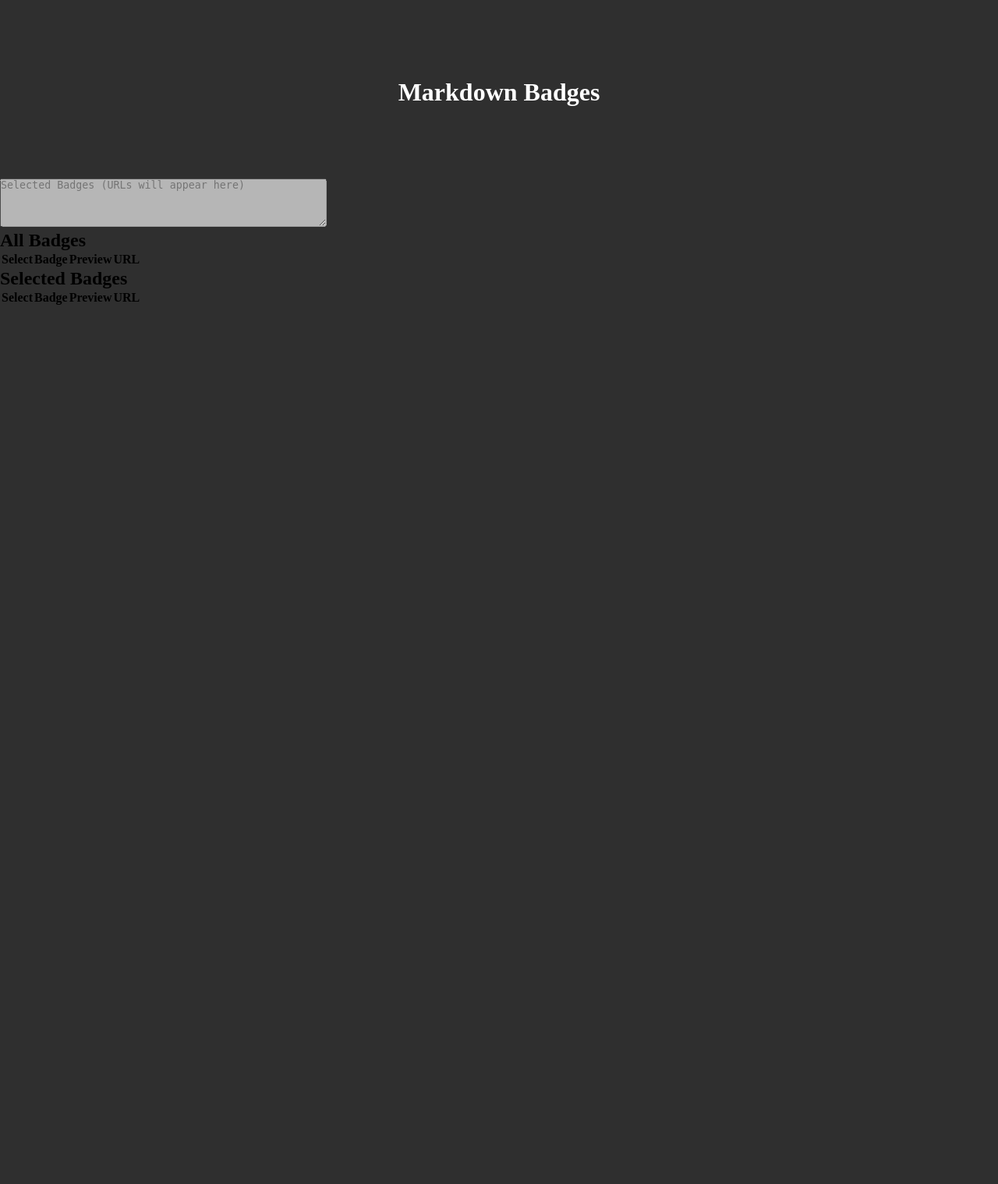
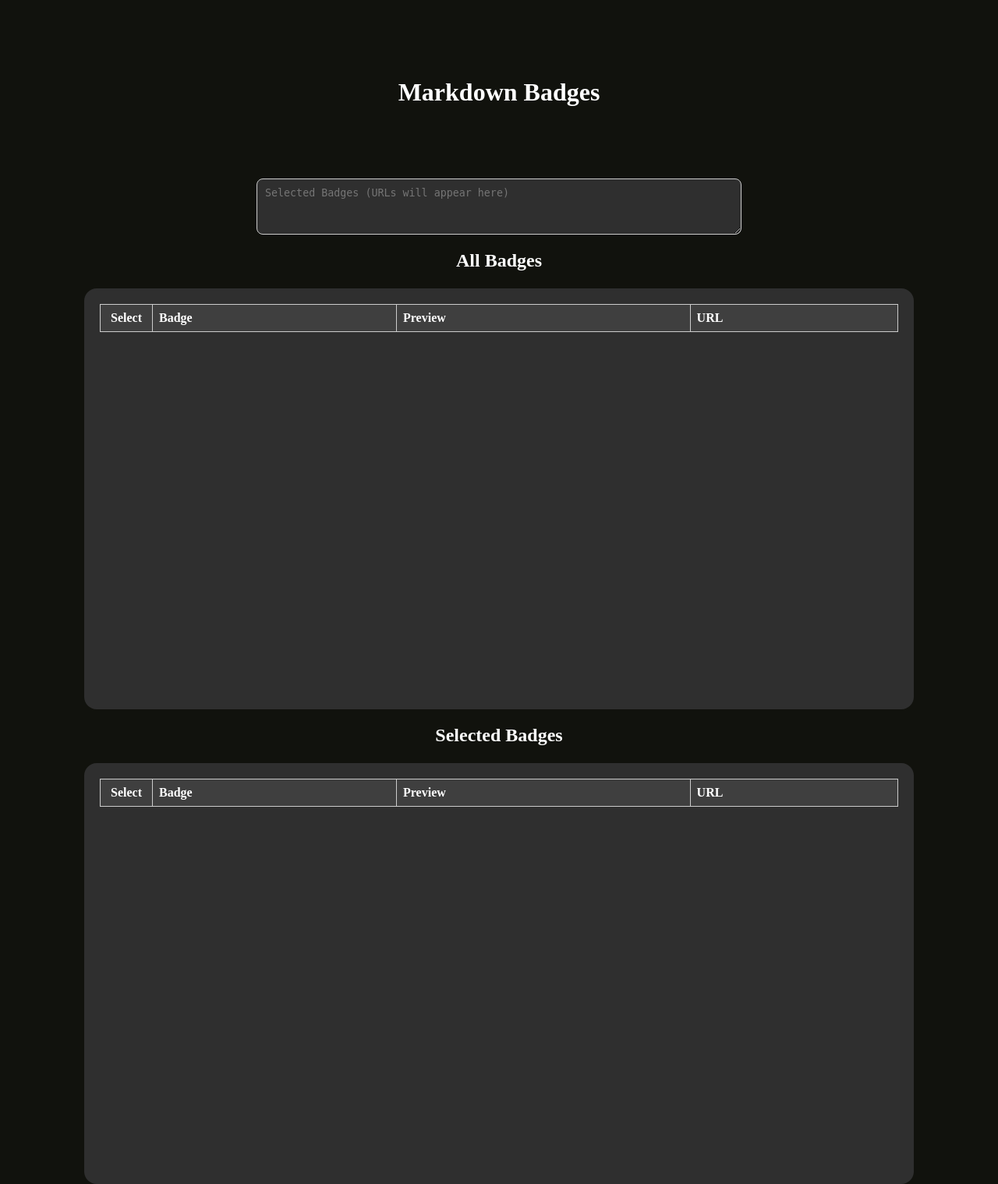
Before and after one commit to Jukelyn/markdown-badge-site, a Flask app: template templates/index.html in a window 1280 px wide. Shown: the whole page at 78% size. Before the commit the page ends 391 px from the top, so only its background shows below. Run offline with Flask 3, Linux system fonts and the light colour scheme; the template is opened without the code that fills it, so the values that code supplies are empty.

Commit message:
Added CSS Styling

```diff
--- /dev/null
+++ b/static/css/basics.css
@@ -0,0 +1,24 @@
+* {
+    margin: 0;
+    padding: 0;
+}
+
+body, html {
+    background: #11120D;
+}
+
+h1 {
+    margin: 100px auto;
+    text-align: center;
+    width: auto;
+    height: 29px;
+    color: white;
+}
+
+h2 {
+    margin: 20px auto;
+    text-align: center;
+    width: auto;
+    height: 29px;
+    color: white;
+}
--- /dev/null
+++ b/static/css/containers.css
@@ -0,0 +1,10 @@
+.badgeContainer {
+    background: #2f2f2f;
+    width: 80%;
+    max-width: 90%;
+    margin: 0 auto;
+    padding: 20px;
+    border-radius: 16px;
+    height: 500px;
+    overflow-y: auto;
+}
--- a/static/css/index.css
+++ b/static/css/index.css
@@ -1,16 +1,5 @@
-* {
-    margin: 0;
-    padding: 0;
-}
-
-body, html, .container {
-    background: #2f2f2f;
-}
-
-h1 {
-    margin: 100px auto;
-    text-align: center;
-    width: auto;
-    height: 29px;
-    color: white;
-}
+@import url("/static/css/basics.css");
+@import url("/static/css/links.css");
+@import url("/static/css/containers.css");
+@import url("/static/css/table.css");
+@import url("/static/css/textarea.css");
--- /dev/null
+++ b/static/css/links.css
@@ -0,0 +1,3 @@
+a:link, a:visited, a:active {
+    color: unset;
+}
--- /dev/null
+++ b/static/css/table.css
@@ -0,0 +1,28 @@
+.myTable {
+    color: #fff;
+    width: 100%;
+    border-collapse: collapse;
+    table-layout: auto;
+}
+
+.myTable td, .myTable th {
+    border: 1px solid #ccc;
+    padding: 8px;
+    text-align: left;
+    white-space: normal;
+    word-wrap: break-word;
+    overflow-wrap: break-word;
+}
+
+.myTable th {
+    background-color: #3f3f3f;
+}
+
+.myTable td:first-child, .myTable th:first-child {
+    width: 50px;
+    text-align: center;
+}
+
+.myTable tr:hover {
+    background-color: #444;
+}
--- /dev/null
+++ b/static/css/textarea.css
@@ -0,0 +1,17 @@
+.textarea-container {
+    display: flex;
+    justify-content: center;
+    margin-bottom: 20px;
+}
+
+textarea {
+    width: 80%;
+    max-width: 600px;
+    height: 50px;
+    padding: 10px;
+    border-radius: 8px;
+    border: 1px solid #ccc;
+    background-color: #2f2f2f;
+    color: #fff;
+    /* font-family: Arial, sans-serif; */
+}
```
